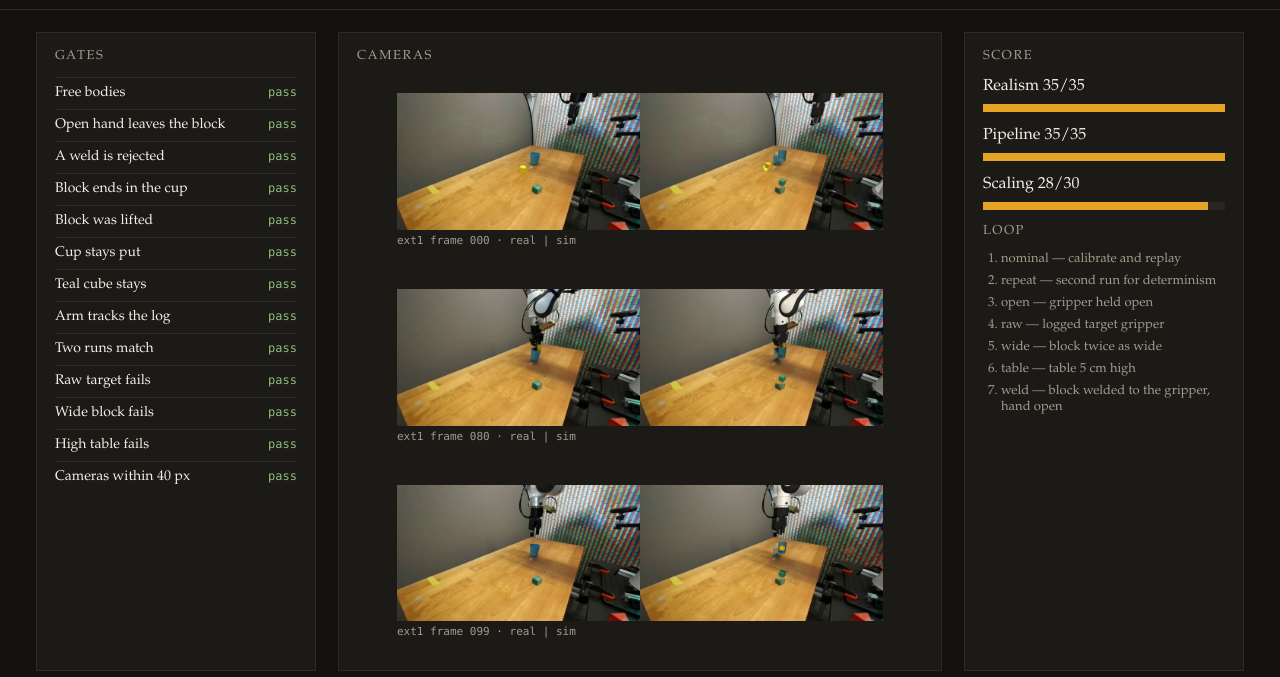
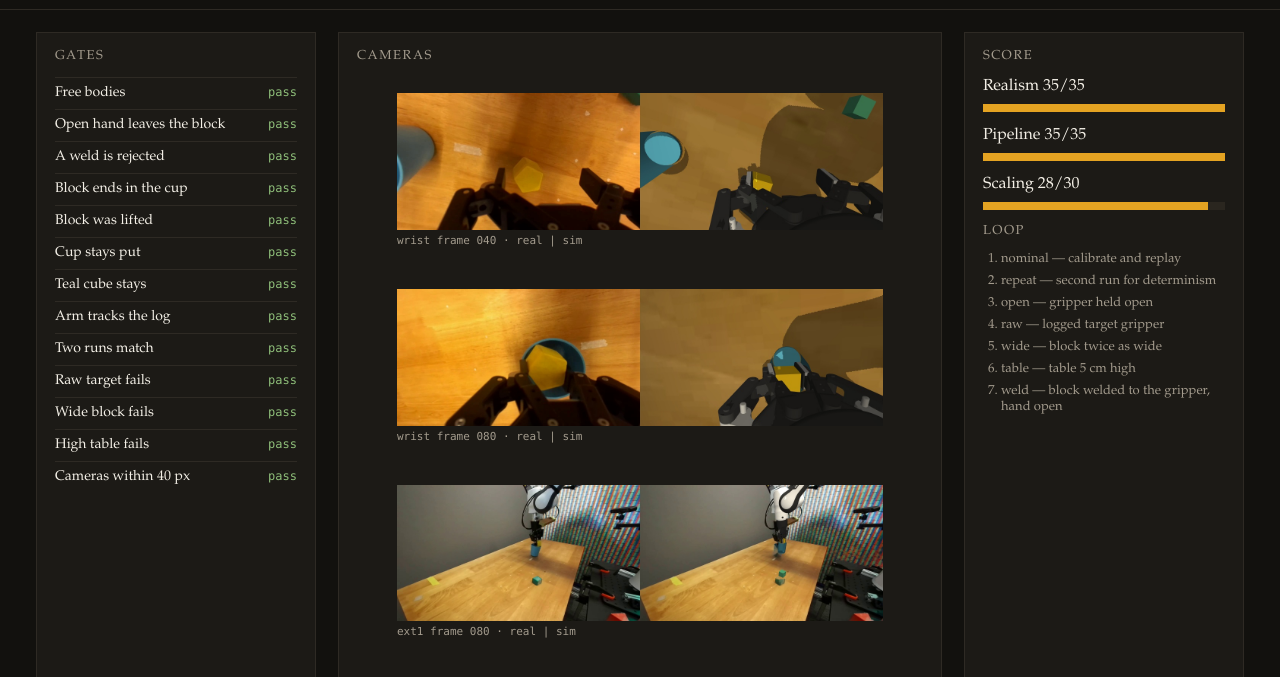
Before and after one commit to Imhaohao/Robotics-Simulation, a plain HTML site: page monitor/index.html in a window 1280 px wide. Shown: the part 87-764 px from the top of the page. Drawn offline with Linux system fonts and the light colour scheme.

Commit message:
Show the wrist grasp and drop on the eval monitor.
The page was only showing the fixed camera. The grasp and the drop are the frames a review actually looks at.

Co-authored-by: Imhaohao <Imhaohao@users.noreply.github.com>

```diff
--- a/monitor/index.html
+++ b/monitor/index.html
@@ -130,7 +130,7 @@ async function tick() {
   ).join("");
   const log = data.log || [];
   document.getElementById("log").innerHTML = log.map(row => `<li>${row.step} — ${row.detail}</li>`).join("");
-  const stills = ["ext1_000", "ext1_080", "ext1_099"].map(name =>
+  const stills = ["wrist_040", "wrist_080", "ext1_080", "ext2_080"].map(name =>
     `<figure><img src="/outputs/stills/${name}.jpg?t=${Date.now()}" alt="${name}" /><figcaption>${name.replace("_", " frame ")} · real | sim</figcaption></figure>`
   ).join("");
   document.getElementById("stills").innerHTML = stills;
```
